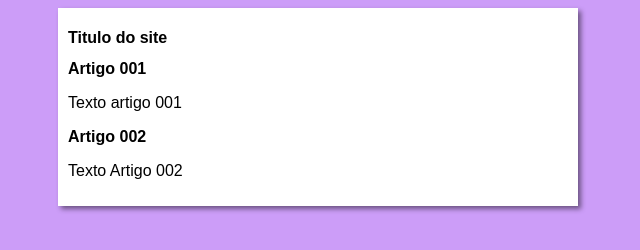
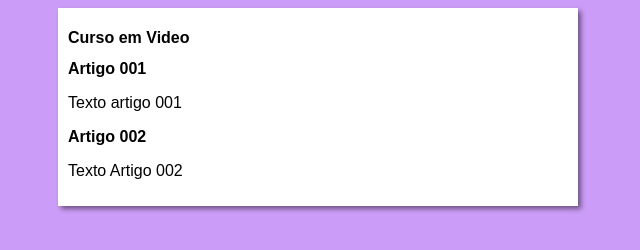
Before and after one commit to Daniel77158/projeto-site, a plain HTML site: page index.html in a window 1280 px wide. Shown: the full height of the page, 322-962 px from the left. Drawn offline with Linux system fonts and the light colour scheme.

Commit message:
Conteudo atualizado

```diff
--- a/index.html
+++ b/index.html
@@ -9,7 +9,7 @@
 <body>
     <main>
         <header>
-            <h1>Titulo do site</h1>
+            <h1>Curso em Video</h1>
         </header>
         <article>
             <h2>Artigo 001</h2>
```
